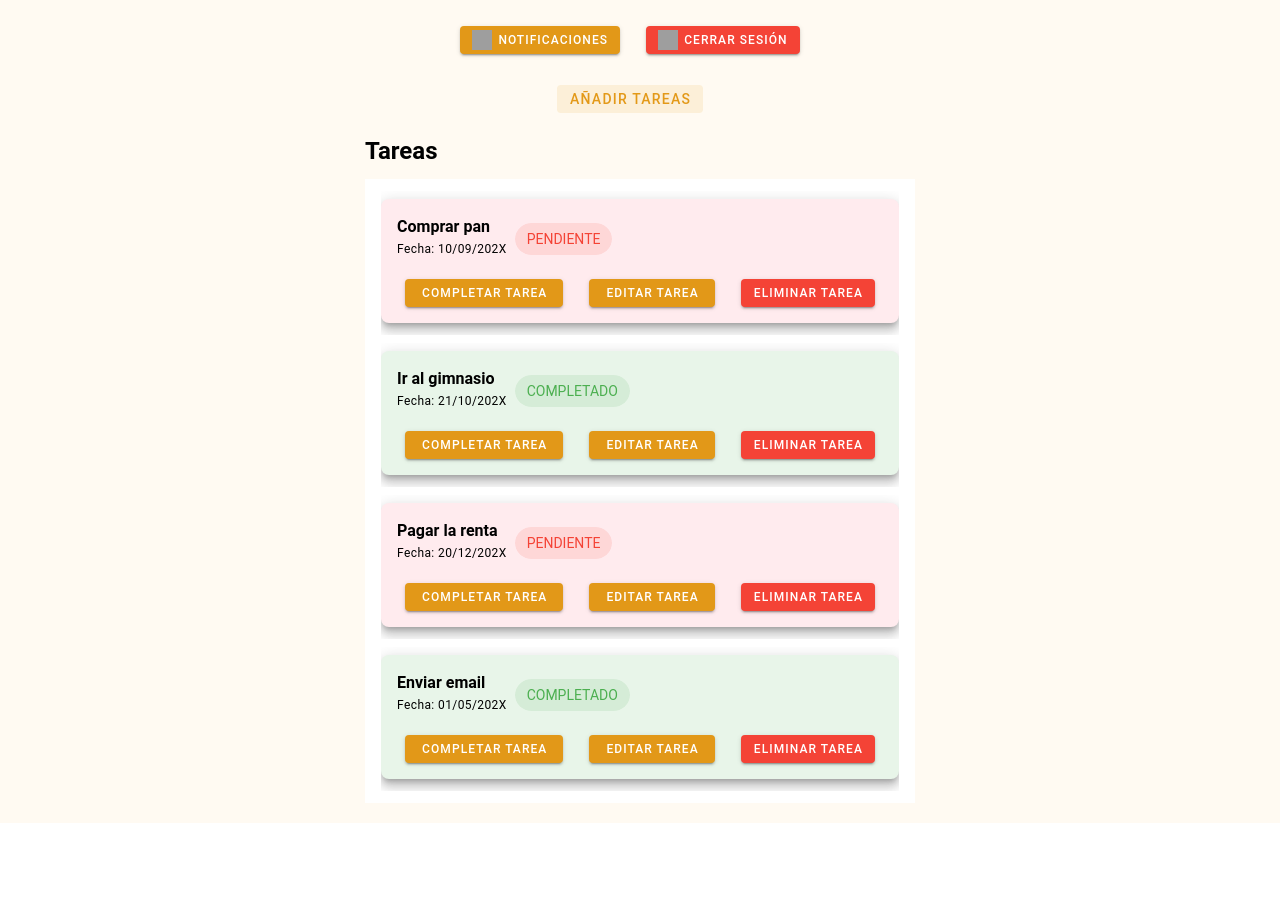
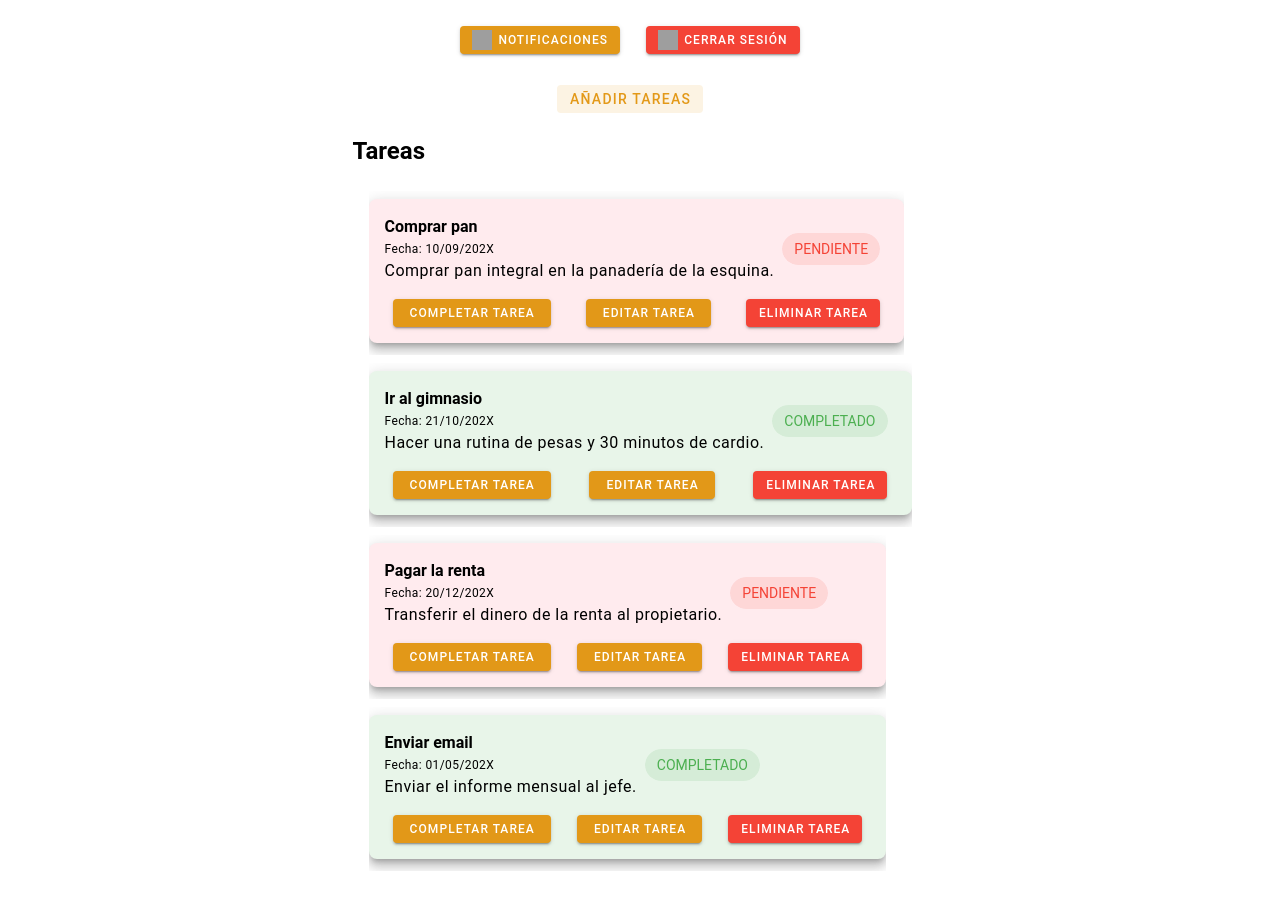
Before and after one commit to ByronCaices/tbd-ctrl2-frontend, a Nuxt app: page /tareas in a window 1280 px wide. Before the commit the page ends 823 px from the top, so only its background shows below. Built offline with nearby package versions, Linux system fonts and the light colour scheme; grey boxes are pictures that could not be loaded.

Commit message:
fix: notas.ts, tareas/nuevas, tareas/ y registro/
Lo deje con las funciones de service, pero falta conectarlos

```diff
--- a/models/nota.ts
+++ b/models/nota.ts
@@ -1,6 +1,8 @@
 export interface Nota {
     id_nota: number;
+    id_usuario: number;
     nombre_notas: string;
-    contenido: string;
-    fecha: string;
+    contenido_nota: string;
+    fecha_nota: string;
+    completa_check_nota: boolean;
 }
--- a/pages/index.vue
+++ b/pages/index.vue
@@ -33,15 +33,6 @@
         class="text-subtitle-1 text-medium-emphasis d-flex align-center justify-space-between"
       >
         Contraseña
-
-        <a
-          class="text-caption text-decoration-none custom-text-color"
-          href="#"
-          rel="noopener noreferrer"
-          target="_blank"
-        >
-          Olvidaste la contraseña?</a
-        >
       </div>
 
       <v-text-field
--- a/pages/registro/index.vue
+++ b/pages/registro/index.vue
@@ -20,9 +20,20 @@
         </v-card>
       </div>
 
+        <div class="text-subtitle-1 text-medium-emphasis">Nombre</div>
+
+          <v-text-field
+            v-model="name"
+            density="compact"
+            placeholder="Nombre"
+            prepend-inner-icon="mdi-account-outline"
+            variant="outlined"
+          ></v-text-field>
+
         <div class="text-subtitle-1 text-medium-emphasis">Correo</div>
 
         <v-text-field
+          v-model="email"
           density="compact"
           placeholder="ejemplo@correo.com"
           prepend-inner-icon="mdi-email-outline"
@@ -100,28 +111,47 @@
 import { ref } from 'vue'
 import axios from 'axios'
 import { useRouter } from 'vue-router'
+import { useUsuarioService } from '@/services/usuarioService'
 
 export default {
   name: "loginView",
   setup() {
     const router = useRouter()
     const visible = ref(false)
+    const name = ref('')
+    const email = ref('')
     const password = ref('')
     const confirmPassword = ref('')
     const errorMessage = ref('')
+    const { createUsuario } = useUsuarioService()
 
-    const register = () => {
+    const register = async () => {
       if (password.value !== confirmPassword.value) {
         errorMessage.value = 'Las contraseñas no coinciden'
+        return
       }
       if (password.value.length < 8) {
         errorMessage.value = 'La contraseña debe tener al menos 8 caracteres'
-        // Proceed with registration logic
+        return
+      }
+      try {
+        const newUser = {
+          //Habria que agregar id?¿
+          nombre: name.value,
+          email: email.value,
+          contrasena: password.value
+        }
+        await createUsuario(newUser)
+        router.push('/')
+      } catch (error) {
+        errorMessage.value = 'Error al registrar el usuario'
       }
     }
 
     return {
       visible,
+      name,
+      email,
       password,
       confirmPassword,
       errorMessage,
--- a/pages/tareas/index.vue
+++ b/pages/tareas/index.vue
@@ -37,7 +37,7 @@
         <h1>Tareas</h1>
         <v-list>
           <v-list-item
-            v-for="(task, index) in tasks"
+            v-for="(nota, index) in notas"
             :key="index"
             class="d-flex align-center justify-space-between"
           >
@@ -45,31 +45,32 @@
               class="mx-auto pa-4 mt-2 mb-3"
               elevation="8"
               rounded="lg"
-              :color="task.status === 'COMPLETADO' ? '#e8f5e9' : '#ffebee'"
+              :color="nota.completa_check_nota ? '#e8f5e9' : '#ffebee'"
             >
               <div class="d-flex justify-between">
                 <div>
-                  <div class="font-weight-bold">{{ task.name }}</div>
-                  <div class="text-caption">Fecha: {{ task.due }}</div>
+                  <div class="font-weight-bold">{{ nota.nombre_notas }}</div>
+                  <div class="text-caption">Fecha: {{ nota.fecha_nota }}</div>
+                  <div class="text-body-1">{{ nota.contenido_nota }}</div>
                 </div>
                 <div class="d-flex align-center">
                   <v-chip
-                    :color="task.status === 'COMPLETADO' ? 'green' : 'red'"
+                    :color="nota.completa_check_nota ? 'green' : 'red'"
                     class="ma-2"
                     small
                   >
-                    {{ task.status }}
+                    {{ nota.completa_check_nota ? 'COMPLETADO' : 'PENDIENTE' }}
                   </v-chip>
                 </div>
               </div>
-
+              <v-spacer></v-spacer>
               <div class="boton-editar-eliminar d-flex justify-between mt-4">
                 <v-btn
                   class="mx-2 px-4"
                   color="#E29818FF"
                   size="small"
                   outlined
-                  @click=""
+                  @click="completarTarea(index)"
                 >
                   Completar tarea
                 </v-btn>
@@ -86,6 +87,7 @@
                   color="red darken-1"
                   size="small"
                   outlined
+                  @click="eliminarTarea(index)"
                 >
                   Eliminar tarea
                 </v-btn>
@@ -100,48 +102,68 @@
   <script>
   import { ref } from "vue";
   import { useRouter } from "vue-router";
+  import { useNotaService } from "~/services/notaService";
+
 
   export default {
     name: "Tareas",
     data() {
       return {
-        tasks: [
+        notas: [
           {
-            name: "Comprar pan",
-            due: "10/09/202X",
-            status: "PENDIENTE",
+            id: 1,
+            nombre_notas: "Comprar pan",
+            fecha_nota: "10/09/202X",
+            contenido_nota: "Comprar pan integral en la panadería de la esquina.",
+            completa_check_nota: false,
           },
           {
-            name: "Ir al gimnasio",
-            due: "21/10/202X",
-            status: "COMPLETADO",
+            id: 2,
+            nombre_notas: "Ir al gimnasio",
+            fecha_nota: "21/10/202X",
+            contenido_nota: "Hacer una rutina de pesas y 30 minutos de cardio.",
+            completa_check_nota: true,
           },
           {
-            name: "Pagar la renta",
-            due: "20/12/202X",
-            status: "PENDIENTE",
+            id: 3,
+            nombre_notas: "Pagar la renta",
+            fecha_nota: "20/12/202X",
+            contenido_nota: "Transferir el dinero de la renta al propietario.",
+            completa_check_nota: false,
           },
           {
-            name: "Enviar email",
-            due: "01/05/202X",
-            status: "COMPLETADO",
+            id: 4,
+            nombre_notas: "Enviar email",
+            fecha_nota: "01/05/202X",
+            contenido_nota: "Enviar el informe mensual al jefe.",
+            completa_check_nota: true,
           },
         ],
       };
     },
     setup() {
       const router = useRouter();
+      const {updateNota} = useNotaService();
+      const {deleteNota} = useNotaService();
+
+      const eliminarTarea = (index) => {
+        deleteNota(this.notas[index].id);
+      };
+
       const irAAñadir = () => {
         router.push("/tareas/nueva");
       };
 
       const completarTarea = (index) => {
-        this.tasks[index].status = "COMPLETADO";
+        this.notas[index].completa_check_nota = true;
+        updateNota(this.notas[index]);
+
       };
 
       return {
         irAAñadir,
         completarTarea,
+        eliminarTarea,
       };
     },
   };
@@ -149,7 +171,7 @@
 
   <style scoped>
   .background {
-    background-color: #fff1d95a;
+    background-color: #ffffff;
     min-height: 100vh;
     display: flex;
     flex-direction: column;
--- a/pages/tareas/nueva/index.vue
+++ b/pages/tareas/nueva/index.vue
@@ -3,37 +3,56 @@
         <h1>Agregar Tarea</h1>
         <form @submit.prevent="submitForm">
             <div>
-                <label for="nombre">Nombre:</label>
-                <input type="text" id="nombre" v-model="nombre" required>
+                <label for="nombre_notas">Nombre:</label>
+                <input type="text" id="nombre_notas" v-model="nombre_notas" required>
             </div>
             <div>
-                <label for="descripcion">Descripción:</label>
-                <textarea id="descripcion" v-model="descripcion" required></textarea>
+                <label for="contenido_nota">Descripción:</label>
+                <textarea id="contenido_nota" v-model="contenido_nota" required></textarea>
             </div>
             <div>
-                <label for="fecha">Fecha de Termino:</label>
-                <input type="date" id="fecha" v-model="fecha" required>
+                <label for="fecha_nota">Fecha de Termino:</label>
+                <input type="date" id="fecha_nota" v-model="fecha_nota" required>
             </div>
+
             <button type="submit">Agregar Tarea</button>
         </form>
     </div>
 </template>
 
 <script>
+import { useNotaService } from '~/services/notaService';
+
 export default {
     data() {
         return {
-            nombre: '',
-            descripcion: '',
-            fecha: ''
+            nombre_notas: '',
+            contenido_nota: '',
+            fecha_nota: '',
+            completa_check_nota: false
         };
     },
     methods: {
-        submitForm() {
-            // Aquí puedes manejar el envío del formulario
-            console.log('Nombre:', this.nombre);
-            console.log('Descripción:', this.descripcion);
-            console.log('Fecha de Termino:', this.fecha);
+        async submitForm() {
+            console.log('Nombre:', this.nombre_notas);
+            console.log('Descripción:', this.contenido_nota);
+            console.log('Fecha de Termino:', this.fecha_nota);
+
+            const { createNota } = useNotaService();
+            const nuevaNota = {
+                id_nota: 0, //Esto se deberia crear solo
+                id_usuario: 1, // Obtener el id del usaurio logeado
+                nombre_notas: this.nombre_notas,
+                contenido_nota: this.contenido_nota,
+                fecha_nota: this.fecha_nota,
+                completa_check_nota: this.completa_check_nota
+            };
+            try {
+                const notaCreada = await createNota(nuevaNota);
+                console.log('Nota creada:', notaCreada);
+            } catch (error) {
+                console.error('Error al crear la nota:', error);
+            }
         }
     }
 };
--- a/services/notaService.ts
+++ b/services/notaService.ts
@@ -39,8 +39,8 @@ export const useNotaService = () => {
      * @param nota - Objeto que contiene los datos actualizados de la nota.
      * @returns El objeto Nota actualizado.
      */
-    const updateNota = async (id: number, nota: Nota): Promise<Nota> => {
-        const { data } = await $axiosService.put<Nota>(`/api/notas/${id}`, nota);
+    const updateNota = async (nota: Nota): Promise<Nota> => {
+        const { data } = await $axiosService.put<Nota>(`/api/nota/`, nota);
         return data;
     };
 
```
